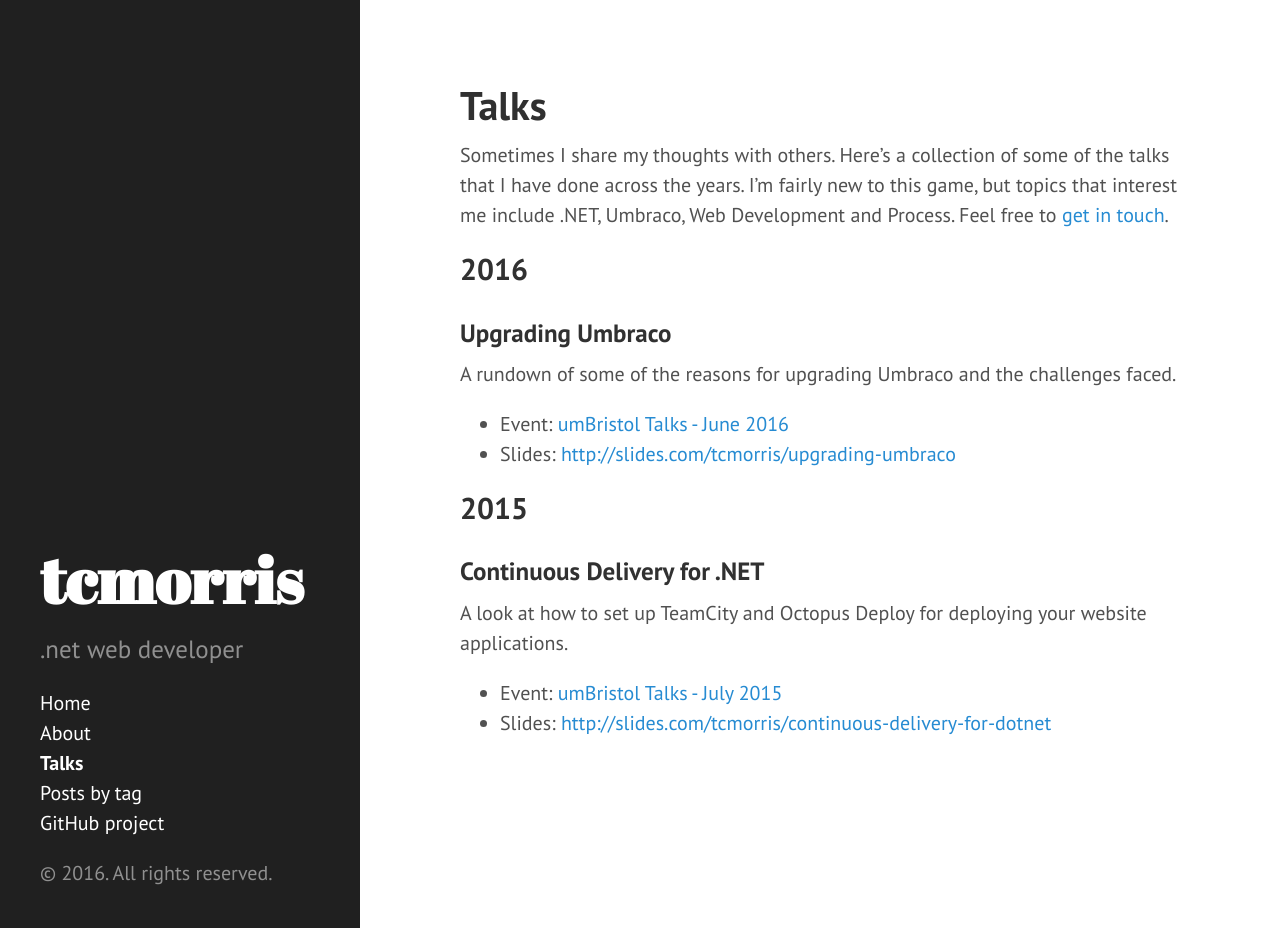
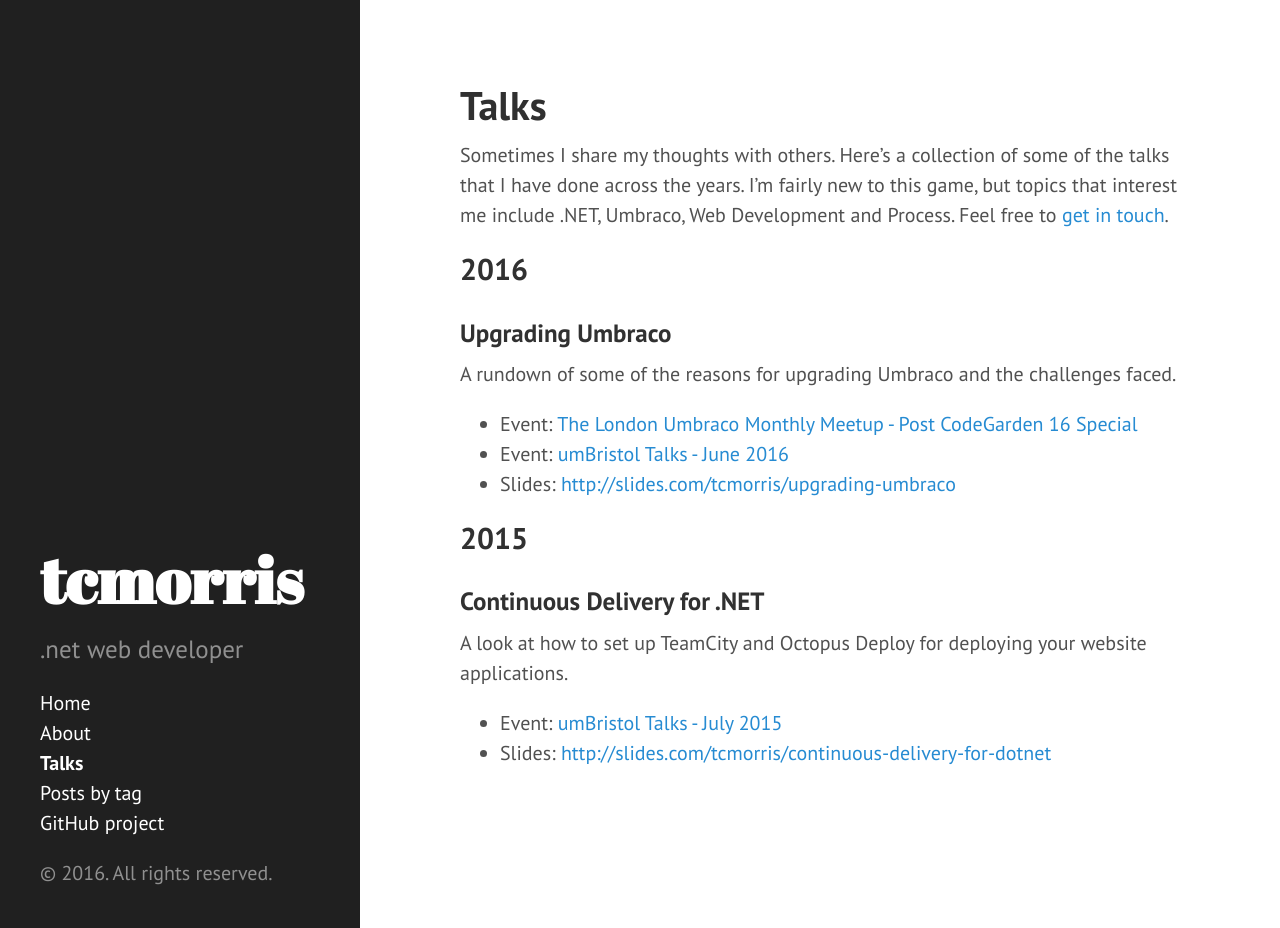
Before and after one commit to tcmorris/tcmorris.github.io, a Jekyll site: the page built from talks.md, in a window 1280 px wide and 928 px high. Built offline with Jekyll 4.4.1, drawn with Linux system fonts in a browser that asks for light colours.

Commit message:
Update talks page

```diff
--- a/talks.md
+++ b/talks.md
@@ -12,6 +12,7 @@ Sometimes I share my thoughts with others. Here's a collection of some of the ta
 
 A rundown of some of the reasons for upgrading Umbraco and the challenges faced.
 
+- Event: [The London Umbraco Monthly Meetup - Post CodeGarden 16 Special](http://www.meetup.com/The-London-Umbraco-Meetup/events/231674268/)
 - Event: [umBristol Talks - June 2016](http://www.meetup.com/umBristol/events/230457961/)
 - Slides: [http://slides.com/tcmorris/upgrading-umbraco](http://slides.com/tcmorris/upgrading-umbraco)
 
```
